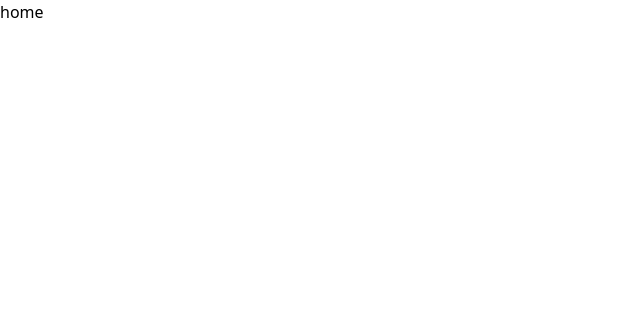
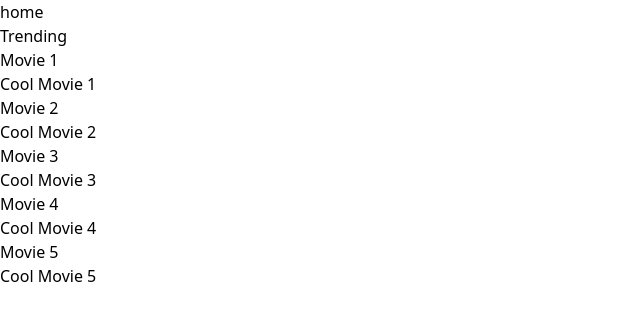
Before and after one commit to Mubashir22009/web-mid, a React (Vite) app: page / in a window 1280 px wide. Shown: the top 320 px of the page, without its empty margins (0-640 px from the left). Built offline with nearby package versions, Linux system fonts and the light colour scheme.

Commit message:
add basic movie list component

```diff
--- a/src/App.jsx
+++ b/src/App.jsx
@@ -1,11 +1,15 @@
 import { Route, Routes } from 'react-router-dom'
+import MovieList from './components/MovieList'
 
 export default function App() {
   return (
+    <>
+    <h1>home</h1>
     <Routes>
-      <Route path="/" element={<h2>home</h2>} />
+      <Route exact path="/" element={<MovieList />} />
       <Route path="/movie/:id" element={<h2>movie</h2>} />
       <Route path="/favourites" element={<h2>fav</h2>} />
     </Routes>
+    </>
   )
 }
--- /dev/null
+++ b/src/components/MovieList.jsx
@@ -0,0 +1,72 @@
+import { useEffect, useState } from "react"
+import "../index.css"
+import { Link } from "react-router-dom";
+
+export default function MovieList() {
+
+    const [movies, setMovies] = useState(
+        {
+            "trending": [],
+        }
+    );
+
+    useEffect(() => {
+        //TODO: api fetch instead
+        setMovies(
+            {
+                "trending": [
+                    {
+                        "id": 1,
+                        "name": "Movie 1",
+                        "description": "Cool Movie 1",
+                        "cover": null
+                    },
+                    {
+                        "id": 2,
+                        "name": "Movie 2",
+                        "description": "Cool Movie 2",
+                        "cover": null
+                    },
+                    {
+                        "id": 3,
+                        "name": "Movie 3",
+                        "description": "Cool Movie 3",
+                        "cover": null
+                    },
+                    {
+                        "id": 4,
+                        "name": "Movie 4",
+                        "description": "Cool Movie 4",
+                        "cover": null
+                    },
+                    {
+                        "id": 5,
+                        "name": "Movie 5",
+                        "description": "Cool Movie 5",
+                        "cover": null
+                    }
+
+                ]
+            }
+        )
+    }, []);
+
+    return (
+        <>
+            <h2 className="flex text-3xl">Trending</h2>
+            <ul>
+                {movies.trending.map(x => {
+                    return <li key={x.id}>
+                        <div className="flex">
+                            <Link to={"/movie/" + x.id}>
+                                <h4>{x.name}</h4>
+                                <p>{x.description}</p>
+                            </Link>
+                        </div>
+                    </li>;
+                })}
+            </ul>
+        </>
+    )
+
+}
```
Also changed, not shown: src/Layout.jsx (added).
